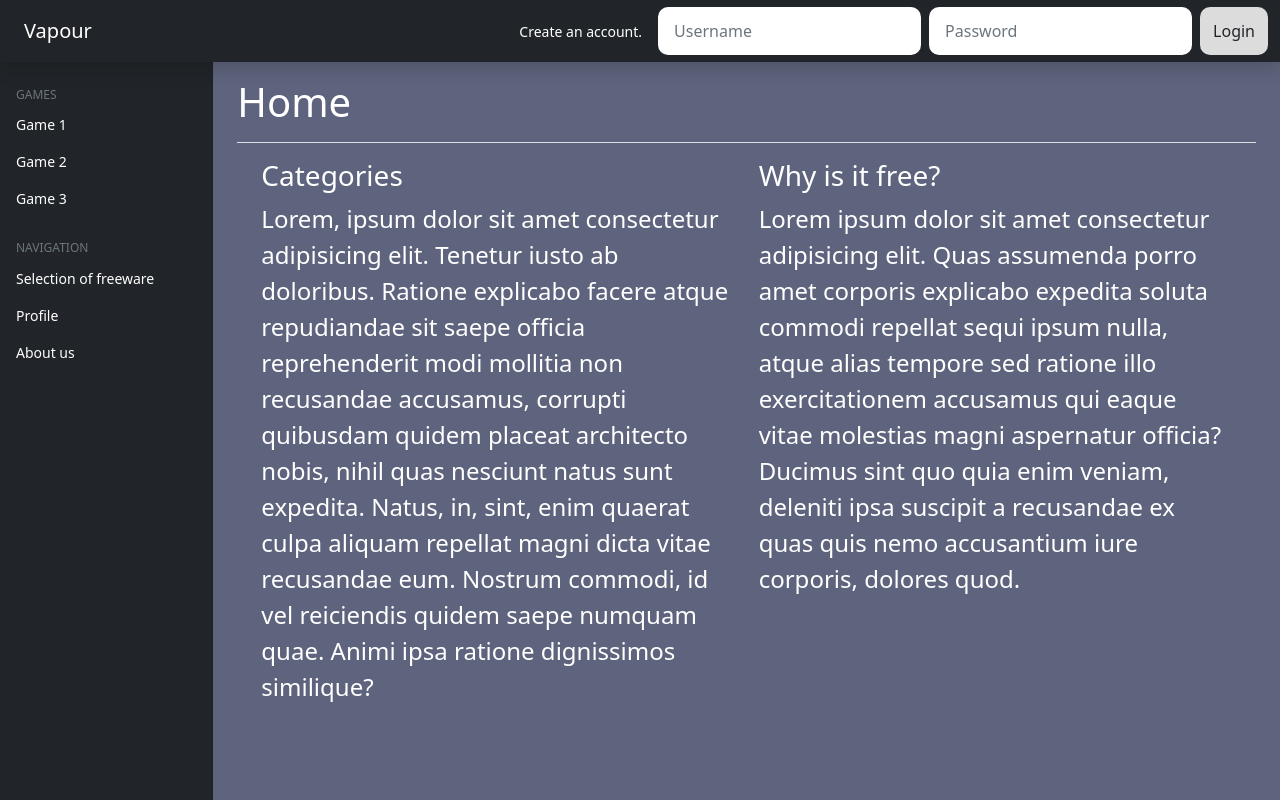
After one commit to SzenasiLevente/ProjektOKJ, a PHP site: page /gameone.php in a window 1280 px wide. The commit adds this page. Run offline with PHP 8.4, Linux system fonts and the light colour scheme.

Commit message:
button fix & game sites added

```diff
--- a/CSS/override.css
+++ b/CSS/override.css
@@ -125,7 +125,7 @@ body {
 .header-button {
     margin: 3px 0;
     border-radius: 10px !important;
-    background-color: grey;
+    background-color: gainsboro;
 }
 
 a,
--- /dev/null
+++ b/gameone.php
@@ -0,0 +1,25 @@
+<?php require 'header.php'; ?>
+
+    <main class="col-md-9 ms-sm-auto col-lg-10 px-md-4">
+      <div class="d-flex justify-content-between flex-wrap flex-md-nowrap align-items-center pt-3 pb-2 mb-3 border-bottom">
+        <h1 class="h1 text-white ">Home</h1>
+      </div>
+
+      <div class="d-flex justify-content-between flex-wrap text-white" style="font-size: 1.5rem;">
+      <div class="container-fluid">
+        <div class="row">
+        <div class="col-lg-6">
+        <h3>Categories</h3>
+        <p>Lorem, ipsum dolor sit amet consectetur adipisicing elit. Tenetur iusto ab doloribus. Ratione explicabo facere atque repudiandae sit saepe officia reprehenderit modi mollitia non recusandae accusamus, corrupti quibusdam quidem placeat architecto nobis, nihil quas nesciunt natus sunt expedita. Natus, in, sint, enim quaerat culpa aliquam repellat magni dicta vitae recusandae eum. Nostrum commodi, id vel reiciendis quidem saepe numquam quae. Animi ipsa ratione dignissimos similique?</p>
+        </div>
+        <div class="col-lg-6">
+        <h3>Why is it free?</h3>
+        <p>Lorem ipsum dolor sit amet consectetur adipisicing elit. Quas assumenda porro amet corporis explicabo expedita soluta commodi repellat sequi ipsum nulla, atque alias tempore sed ratione illo exercitationem accusamus qui eaque vitae molestias magni aspernatur officia? Ducimus sint quo quia enim veniam, deleniti ipsa suscipit a recusandae ex quas quis nemo accusantium iure corporis, dolores quod.  </p>
+        </div>
+      </div>
+        </div>
+      </div>
+      </div>
+    </main>
+
+<?php require 'footer.php'; ?>
--- a/store.php
+++ b/store.php
@@ -21,7 +21,7 @@
   </div>
   <div class="carousel-inner">
     <div class="carousel-item active" data-bs-interval="10000">
-        <a href="index.php">
+        <a href="gameone.php">
       <img src="IMG/gameone.png" class="d-block w-100" alt="...">
       <div class="carousel-caption d-none d-md-block">
         <h5>Game one</h5>
@@ -30,18 +30,22 @@
         </a>
     </div>
     <div class="carousel-item" data-bs-interval="2000">
+    <a href="gametwo.php">
       <img src="IMG/gametwo.png" class="d-block w-100" alt="...">
       <div class="carousel-caption d-none d-md-block">
         <h5>Game two</h5>
         <p>Very cool adventure game.</p>
       </div>
+      </a>
     </div>
     <div class="carousel-item">
+    <a href="gamethree.php">
       <img src="IMG/gamethree.png" class="d-block w-100" alt="...">
       <div class="carousel-caption d-none d-md-block">
         <h5>Game three</h5>
         <p>Very awesome strategy game.</p>
       </div>
+      </a>
     </div>
   </div>
   <button class="carousel-control-prev" type="button" data-bs-target="#carouselExampleDark" data-bs-slide="prev">
```
Also changed, not shown: gamethree.php (added, +25 -0 lines), gametwo.php (added, +25 -0 lines), diagrams/sources.txt (renamed from sources.txt).
